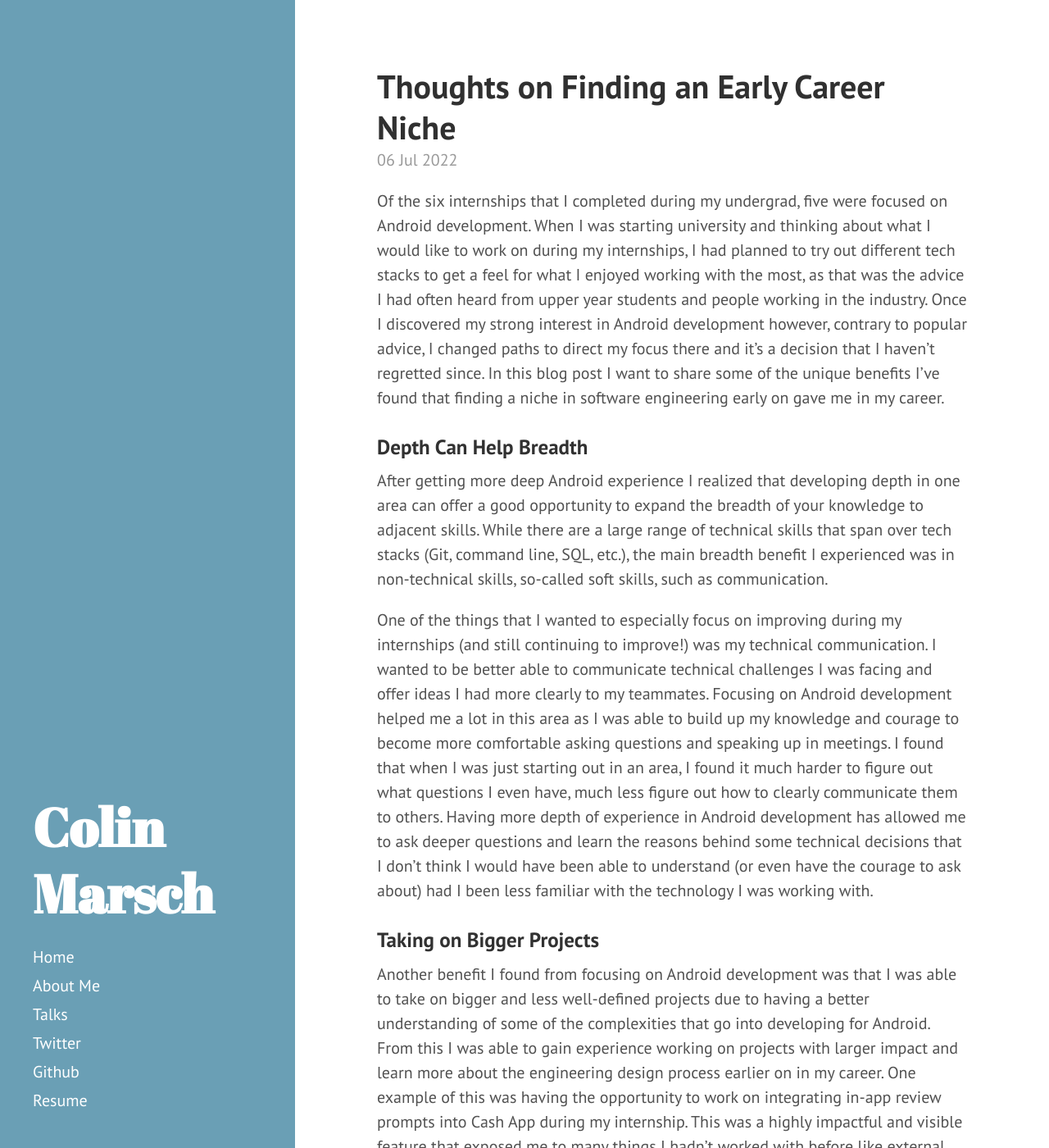
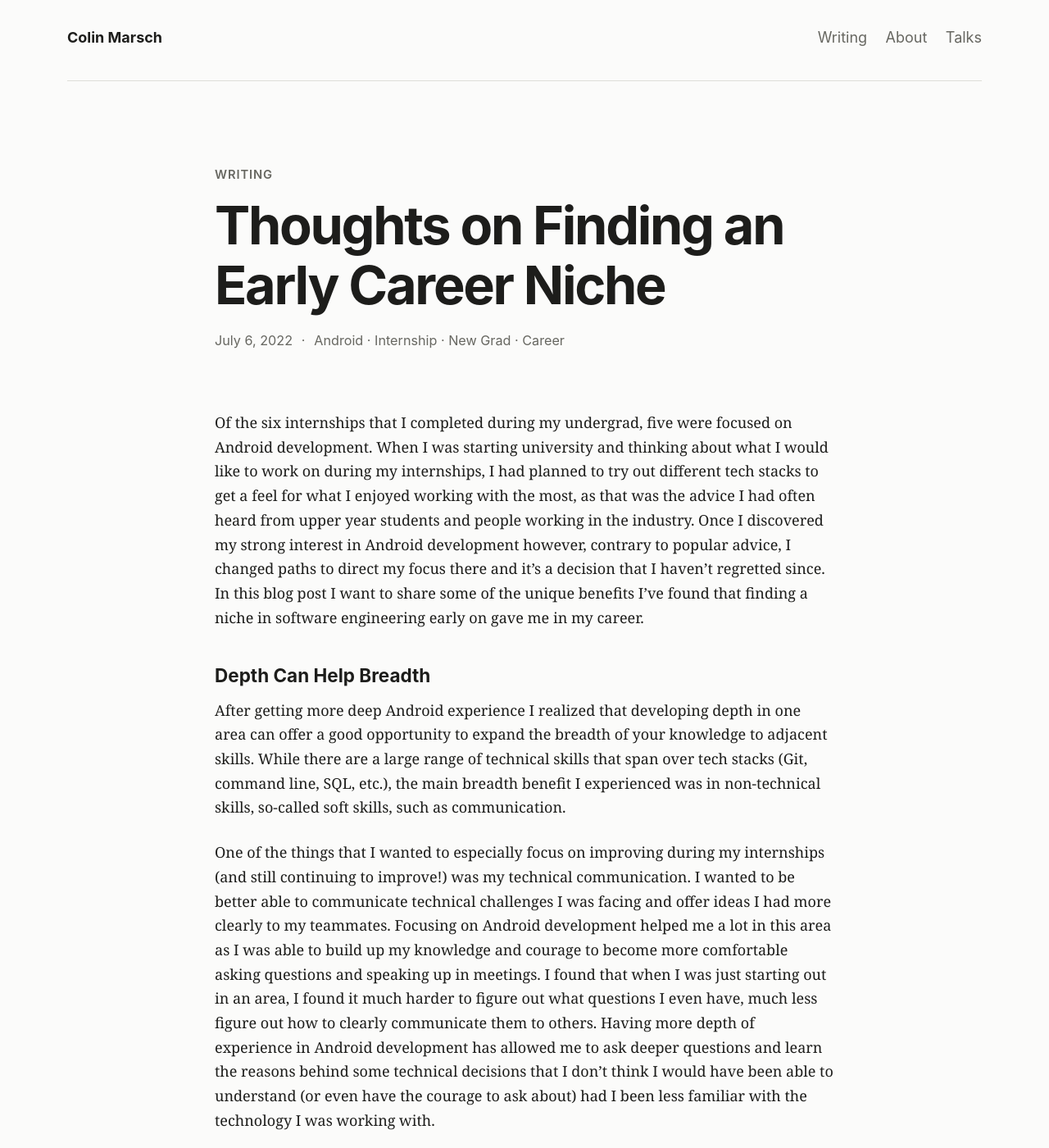
Before and after one commit to colinmarsch/colinmarsch.github.io, a Jekyll site: the page built from _posts/2022-07-06-thoughts-on-finding-a-niche.md, in a window 1280 px wide and 1400 px high. Shown: the whole window at 82% size. Built offline with Jekyll 4.4.1, drawn with Linux system fonts in a browser that asks for light colours; some of the changed text lies outside the part shown.

Commit message:
Redesign site with minimal editorial layout

```diff
--- a/_config.yml
+++ b/_config.yml
@@ -8,7 +8,7 @@ permalink:        pretty
 # Setup
 title:            Colin Marsch
 tagline:          'Android Engineer'
-description:      ''
+description:      'Android engineer writing about accessibility, software craft, and career growth.'
 url:              https://colinmarsch.ca/
 baseurl:          https://colinmarsch.ca/
 
@@ -19,3 +19,7 @@ author:
 paginate:         5
 
 plugins:          [jekyll-paginate]
+
+# Keep post authoring lightweight: the first paragraph becomes the homepage
+# summary unless a post provides an explicit `excerpt` in its front matter.
+excerpt_separator: "\n\n"
--- /dev/null
+++ b/_includes/footer.html
@@ -0,0 +1,9 @@
+<footer class="site-footer">
+  <p>&copy; {{ site.time | date: '%Y' }} Colin Marsch</p>
+  <nav aria-label="Elsewhere">
+    <a href="https://github.com/colinmarsch">GitHub</a>
+    <a href="https://androiddev.social/@colinmarsch" rel="me">Mastodon</a>
+    <a href="{{ site.url }}/resume.pdf">Resume</a>
+    <a href="{{ site.url }}/atom.xml">RSS</a>
+  </nav>
+</footer>
--- a/_includes/head.html
+++ b/_includes/head.html
@@ -1,46 +1,60 @@
 <head>
-  <link href="http://gmpg.org/xfn/11" rel="profile">
-  <link href="https://androiddev.social/@colinmarsch" rel="me">
-  <meta http-equiv="X-UA-Compatible" content="IE=edge">
-  <meta http-equiv="content-type" content="text/html; charset=utf-8">
+  <link href="http://gmpg.org/xfn/11" rel="profile" />
+  <link href="https://androiddev.social/@colinmarsch" rel="me" />
+  <meta http-equiv="X-UA-Compatible" content="IE=edge" />
+  <meta http-equiv="content-type" content="text/html; charset=utf-8" />
 
+  {% assign meta_title = page.title | default: site.title %} {% assign
+  meta_description = page.excerpt | default: site.description | strip_html |
+  strip_newlines | truncate: 160 %}
+  <meta name="description" content="{{ meta_description | escape }}" />
   <meta property="og:image" content="{{ site.url }}/public/favicon.ico" />
-  <meta property="og:title" content="{{ page.title }}" />
-  <meta property="og:type" content="website" />
-  <meta property="og:description" content="{{ page.title }}" />
-  <meta name="twitter:title" content="{{ page.title }}" />
+  <meta property="og:title" content="{{ meta_title | escape }}" />
+  <meta
+    property="og:type"
+    content="{% if page.layout == 'post' %}article{% else %}website{% endif %}"
+  />
+  <meta property="og:description" content="{{ meta_description | escape }}" />
+  <meta name="twitter:card" content="summary" />
+  <meta name="twitter:title" content="{{ meta_title | escape }}" />
+  <meta name="twitter:description" content="{{ meta_description | escape }}" />
   <meta name="twitter:image" content="{{ site.url }}/public/favicon.ico" />
 
   <!-- Enable responsiveness on mobile devices-->
-  <meta name="viewport" content="width=device-width, initial-scale=1.0, maximum-scale=1">
+  <meta name="viewport" content="width=device-width, initial-scale=1" />
 
   <title>
-    {% if page.title == "Home" %}
-      {{ site.title }} &middot; {{ site.tagline }}
-    {% else %}
-      {{ page.title }} &middot; {{ site.title }}
-    {% endif %}
+    {% if page.title == "Home" %} {{ site.title }} &middot; {{ site.tagline }}
+    {% else %} {{ page.title }} &middot; {{ site.title }} {% endif %}
   </title>
 
   <!-- CSS -->
-  <link rel="stylesheet" href="{{ site.url }}/public/css/poole.css">
-  <link rel="stylesheet" href="{{ site.url }}/public/css/syntax.css">
-  <link rel="stylesheet" href="{{ site.url }}/public/css/hyde.css">
-  <link rel="stylesheet" href="http://fonts.googleapis.com/css?family=PT+Sans:400,400italic,700|Abril+Fatface">
+  <link rel="stylesheet" href="{{ site.url }}/public/css/syntax.css" />
+  <link rel="stylesheet" href="{{ site.url }}/public/css/site.css" />
 
   <!-- Icons -->
-  <link rel="shortcut icon" href="{{ site.url }}/public/favicon.ico">
+  <link rel="shortcut icon" href="{{ site.url }}/public/favicon.ico" />
 
   <!-- RSS -->
-  <link rel="alternate" type="application/rss+xml" title="RSS" href="/atom.xml">
+  <link
+    rel="alternate"
+    type="application/rss+xml"
+    title="RSS"
+    href="/atom.xml"
+  />
 
   <!-- Google Analytics -->
-  <script async src="https://www.googletagmanager.com/gtag/js?id=G-71M1FTW2Y5"></script>
+  <script
+    async
+    src="https://www.googletagmanager.com/gtag/js?id=G-71M1FTW2Y5"
+  ></script>
   <script>
     window.dataLayer = window.dataLayer || [];
-    function gtag(){dataLayer.push(arguments);}
-    gtag('js', new Date());
+    function gtag() {
+      dataLayer.push(arguments);
+    }
+    gtag("js", new Date());
 
-    gtag('config', 'G-71M1FTW2Y5');
+    gtag("config", "G-71M1FTW2Y5");
   </script>
 </head>
--- /dev/null
+++ b/_includes/header.html
@@ -0,0 +1,11 @@
+<header class="site-header">
+  <a class="site-name" href="{{ site.url }}/" aria-label="{{ site.title }} home"
+    >{{ site.title }}</a
+  >
+
+  <nav class="site-nav" aria-label="Primary navigation">
+    <a href="{{ site.url }}/" aria-current="{% if page.title == 'Home' %}page{% else %}false{% endif %}">Writing</a>
+    <a href="{{ site.url }}/about/" aria-current="{% if page.url == '/about/' %}page{% else %}false{% endif %}">About</a>
+    <a href="{{ site.url }}/talks/" aria-current="{% if page.url == '/talks/' %}page{% else %}false{% endif %}">Talks</a>
+  </nav>
+</header>
--- a/_layouts/default.html
+++ b/_layouts/default.html
@@ -1,15 +1,13 @@
-<!DOCTYPE html>
-<html xmlns="http://www.w3.org/1999/xhtml" xml:lang="en" lang="en-us">
-
+<!doctype html>
+<html lang="en-us">
   {% include head.html %}
 
-  <body class="theme-base-0d">
-
-    {% include sidebar.html %}
-
-    <div class="content container">
-      {{ content }}
+  <body>
+    <a class="skip-link" href="#main-content">Skip to content</a>
+    <div class="site-shell">
+      {% include header.html %}
+      <main id="main-content">{{ content }}</main>
+      {% include footer.html %}
     </div>
-
   </body>
 </html>
--- a/_layouts/post.html
+++ b/_layouts/post.html
@@ -2,41 +2,39 @@
 layout: default
 ---
 
-<div class="post">
-  <h1 class="post-title">{{ page.title }}</h1>
-  <span class="post-date">{{ page.date | date_to_string }}</span>
-  {{ content }}
-</div>
+<article class="post">
+  <header class="post-header">
+    <p class="eyebrow">Writing</p>
+    <h1>{{ page.title }}</h1>
+    <div class="post-meta">
+      <time datetime="{{ page.date | date_to_xmlschema }}"
+        >{{ page.date | date: '%B %-d, %Y' }}</time
+      >
+      {% if page.tags.size > 0 %}
+      <span aria-hidden="true">·</span>
+      <span>{{ page.tags | join: ' · ' | replace: '-', ' ' }}</span>
+      {% endif %}
+    </div>
+  </header>
 
-<div class="relatedPosts">
+  <div class="post-content">{{ content }}</div>
+</article>
 
-    <h4>You May Also Enjoy</h4>
+<aside class="related-posts" aria-labelledby="related-title">
+  <h2 id="related-title">You may also enjoy</h2>
 
-    {% assign maxRelated = 3 %}
-    {% assign minCommonTags =  2 %}
-    {% assign maxRelatedCounter = 0 %}
-
-    {% for post in site.posts %}
-
-        {% assign sameTagCount = 0 %}
-
-        {% for tag in post.tags %}
-        {% if post.url != page.url %}
-            {% if page.tags contains tag %}
-            {% assign sameTagCount = sameTagCount | plus: 1 %}
-            {% endif %}
-        {% endif %}
-        {% endfor %}
-
-        {% if sameTagCount >= minCommonTags %}
-        <div>
-        <h5><a href="{{ site.url }}{{ post.url }}">{{ post.title }}</a></h5>
-        </div>
-        {% assign maxRelatedCounter = maxRelatedCounter | plus: 1 %}
-        {% if maxRelatedCounter >= maxRelated %}
-            {% break %}
-        {% endif %}
-        {% endif %}
-
-    {% endfor %}
-</div>
+  {% assign maxRelated = 3 %} {% assign minCommonTags = 2 %} {% assign
+  maxRelatedCounter = 0 %} {% for post in site.posts %} {% assign sameTagCount =
+  0 %} {% for tag in post.tags %} {% if post.url != page.url %} {% if page.tags
+  contains tag %} {% assign sameTagCount = sameTagCount | plus: 1 %} {% endif %}
+  {% endif %} {% endfor %} {% if sameTagCount >= minCommonTags %}
+  <article>
+    <time datetime="{{ post.date | date_to_xmlschema }}"
+      >{{ post.date | date: '%b %Y' }}</time
+    >
+    <h3><a href="{{ site.url }}{{ post.url }}">{{ post.title }}</a></h3>
+  </article>
+  {% assign maxRelatedCounter = maxRelatedCounter | plus: 1 %} {% if
+  maxRelatedCounter >= maxRelated %} {% break %} {% endif %} {% endif %} {%
+  endfor %}
+</aside>
--- /dev/null
+++ b/public/css/site.css
@@ -0,0 +1,486 @@
+:root {
+  color-scheme: light dark;
+  --background: #fbfbfa;
+  --surface: #f3f3f0;
+  --foreground: #1d1d1b;
+  --muted: #676761;
+  --border: #deded8;
+  --accent: #245b52;
+  --code-background: #efefeb;
+  --content-width: 42rem;
+  --site-width: 62rem;
+}
+
+@media (prefers-color-scheme: dark) {
+  :root {
+    --background: #171816;
+    --surface: #20221f;
+    --foreground: #ecece7;
+    --muted: #aaa99f;
+    --border: #373934;
+    --accent: #8bc8ba;
+    --code-background: #252724;
+  }
+}
+
+* {
+  box-sizing: border-box;
+}
+
+html {
+  font-family:
+    Inter,
+    ui-sans-serif,
+    -apple-system,
+    BlinkMacSystemFont,
+    "Segoe UI",
+    sans-serif;
+  font-size: 18px;
+  line-height: 1.65;
+  -webkit-text-size-adjust: 100%;
+  text-rendering: optimizeLegibility;
+}
+
+body {
+  margin: 0;
+  color: var(--foreground);
+  background: var(--background);
+}
+
+.skip-link {
+  position: absolute;
+  z-index: 10;
+  top: 0.75rem;
+  left: 0.75rem;
+  padding: 0.55rem 0.8rem;
+  color: var(--background);
+  background: var(--foreground);
+  transform: translateY(-200%);
+}
+
+.skip-link:focus {
+  transform: translateY(0);
+}
+
+a {
+  color: var(--accent);
+  text-decoration-thickness: 0.08em;
+  text-underline-offset: 0.18em;
+}
+
+a:hover {
+  text-decoration-thickness: 0.12em;
+}
+
+a:focus-visible {
+  outline: 3px solid var(--accent);
+  outline-offset: 4px;
+  border-radius: 2px;
+}
+
+img {
+  display: block;
+  max-width: 100%;
+  height: auto;
+  margin: 2rem auto;
+  border-radius: 0.4rem;
+}
+
+hr {
+  margin: 2.5rem 0;
+  border: 0;
+  border-top: 1px solid var(--border);
+}
+
+.site-shell {
+  width: min(100% - 3rem, var(--site-width));
+  margin-inline: auto;
+}
+
+.site-header {
+  display: flex;
+  align-items: baseline;
+  justify-content: space-between;
+  gap: 2rem;
+  min-height: 5.5rem;
+  padding-block: 1.5rem;
+  border-bottom: 1px solid var(--border);
+}
+
+.site-name {
+  color: var(--foreground);
+  font-weight: 700;
+  text-decoration: none;
+  white-space: nowrap;
+}
+
+.site-nav,
+.site-footer nav {
+  display: flex;
+  flex-wrap: wrap;
+  gap: 0.5rem 1.25rem;
+}
+
+.site-nav a,
+.site-footer a {
+  padding-block: 0.2rem;
+  color: var(--muted);
+  text-decoration: none;
+}
+
+.site-nav a:hover,
+.site-nav a[aria-current="page"],
+.site-footer a:hover {
+  color: var(--foreground);
+}
+
+.site-nav a[aria-current="page"] {
+  text-decoration: underline;
+  text-decoration-color: var(--accent);
+  text-decoration-thickness: 0.12em;
+  text-underline-offset: 0.3em;
+}
+
+main {
+  min-height: 60vh;
+}
+
+.intro {
+  max-width: 47rem;
+  padding: clamp(3.5rem, 9vw, 7rem) 0 clamp(3rem, 7vw, 5rem);
+}
+
+.intro h1 {
+  max-width: 43rem;
+  margin: 0 0 1rem;
+  font-size: clamp(2rem, 5vw, 3.6rem);
+  font-weight: 650;
+  line-height: 1.12;
+  letter-spacing: -0.035em;
+}
+
+.intro p {
+  max-width: 35rem;
+  margin: 0;
+  color: var(--muted);
+  font-size: 1.1rem;
+}
+
+.section-title,
+.eyebrow {
+  margin: 0;
+  color: var(--muted);
+  font-size: 0.82rem;
+  font-weight: 600;
+  letter-spacing: 0.06em;
+  text-transform: uppercase;
+}
+
+.post-summary {
+  display: grid;
+  grid-template-columns: 8rem minmax(0, 1fr);
+  gap: 2rem;
+  padding: 2rem 0;
+  border-top: 1px solid var(--border);
+}
+
+.post-summary time,
+.related-posts time {
+  color: var(--muted);
+  font-size: 0.9rem;
+  white-space: nowrap;
+}
+
+.post-summary h3,
+.related-posts h3 {
+  margin: -0.2rem 0 0.5rem;
+  font-size: 1.3rem;
+  line-height: 1.35;
+}
+
+.post-summary h3 a,
+.related-posts h3 a {
+  color: var(--foreground);
+  text-decoration: none;
+}
+
+.post-summary h3 a:hover,
+.related-posts h3 a:hover {
+  color: var(--accent);
+}
+
+.post-excerpt {
+  color: var(--muted);
+}
+
+.post-excerpt p {
+  margin: 0;
+}
+
+.tag-list {
+  display: flex;
+  flex-wrap: wrap;
+  gap: 0.4rem 0.9rem;
+  margin: 0.9rem 0 0;
+  padding: 0;
+  color: var(--muted);
+  font-size: 0.82rem;
+  list-style: none;
+  text-transform: capitalize;
+}
+
+.tag-list li:not(:last-child)::after {
+  content: "·";
+  margin-left: 0.9rem;
+}
+
+.pagination {
+  display: flex;
+  justify-content: space-between;
+  gap: 1rem;
+  padding-top: 2rem;
+  border-top: 1px solid var(--border);
+}
+
+.pagination-item {
+  font-weight: 600;
+}
+
+.post,
+.page {
+  width: min(100%, var(--content-width));
+  margin-inline: auto;
+  padding: clamp(3.5rem, 8vw, 6rem) 0;
+}
+
+.post-header,
+.page-header {
+  margin-bottom: clamp(2.5rem, 6vw, 4rem);
+}
+
+.post-header h1,
+.page-header h1 {
+  margin: 0.75rem 0 1rem;
+  font-size: clamp(2.1rem, 6vw, 3.6rem);
+  line-height: 1.12;
+  letter-spacing: -0.035em;
+}
+
+.post-meta {
+  display: flex;
+  flex-wrap: wrap;
+  gap: 0.35rem 0.6rem;
+  color: var(--muted);
+  font-size: 0.9rem;
+  text-transform: capitalize;
+}
+
+.post-content,
+.page-content {
+  font-family: ui-serif, Georgia, Cambria, "Times New Roman", serif;
+}
+
+.post-content > :first-child,
+.page-content > :first-child {
+  margin-top: 0;
+}
+
+.post-content p,
+.page-content p {
+  margin: 0 0 1.4rem;
+}
+
+.post-content h2,
+.page-content h2 {
+  margin: 3rem 0 1rem;
+  font-family:
+    Inter,
+    ui-sans-serif,
+    -apple-system,
+    BlinkMacSystemFont,
+    "Segoe UI",
+    sans-serif;
+  font-size: 1.6rem;
+  line-height: 1.25;
+  letter-spacing: -0.015em;
+}
+
+.post-content h3,
+.page-content h3 {
+  margin: 2.25rem 0 0.75rem;
+  font-family:
+    Inter,
+    ui-sans-serif,
+    -apple-system,
+    BlinkMacSystemFont,
+    "Segoe UI",
+    sans-serif;
+  font-size: 1.25rem;
+  line-height: 1.3;
+}
+
+blockquote {
+  margin: 2rem 0;
+  padding-left: 1.25rem;
+  color: var(--muted);
+  border-left: 3px solid var(--accent);
+}
+
+pre {
+  max-width: 100%;
+  overflow-x: auto;
+  margin: 2rem 0;
+  padding: 1.1rem;
+  background: var(--code-background);
+  border-radius: 0.4rem;
+  font-size: 0.82rem;
+  line-height: 1.55;
+  -webkit-overflow-scrolling: touch;
+}
+
+code {
+  font-family: ui-monospace, SFMono-Regular, Menlo, Consolas, monospace;
+  overflow-wrap: anywhere;
+}
+
+:not(pre) > code {
+  padding: 0.12rem 0.3rem;
+  background: var(--code-background);
+  border-radius: 0.25rem;
+  font-size: 0.88em;
+}
+
+table {
+  display: block;
+  max-width: 100%;
+  overflow-x: auto;
+  border-collapse: collapse;
+  -webkit-overflow-scrolling: touch;
+}
+
+th,
+td {
+  padding: 0.6rem 0.8rem;
+  border-bottom: 1px solid var(--border);
+  text-align: left;
+}
+
+.related-posts {
+  width: min(100%, var(--content-width));
+  margin: 0 auto 2rem;
+  padding-top: 2rem;
+  border-top: 1px solid var(--border);
+}
+
+.related-posts > h2 {
+  margin: 0 0 1.5rem;
+  font-size: 1.1rem;
+}
+
+.related-posts article {
+  display: grid;
+  grid-template-columns: 6rem 1fr;
+  gap: 1rem;
+  padding: 0.7rem 0;
+}
+
+.related-posts h3 {
+  margin: 0;
+  font-size: 1rem;
+}
+
+.site-footer {
+  display: flex;
+  justify-content: space-between;
+  gap: 1.5rem;
+  margin-top: 4rem;
+  padding: 2rem 0 3rem;
+  color: var(--muted);
+  border-top: 1px solid var(--border);
+  font-size: 0.85rem;
+}
+
+.site-footer p {
+  margin: 0;
+}
+
+@media (max-width: 42rem) {
+  html {
+    font-size: 17px;
+  }
+
+  .site-shell {
+    width: min(100% - 2rem, var(--site-width));
+  }
+
+  .site-header {
+    align-items: flex-start;
+    flex-direction: column;
+    gap: 0.7rem;
+    min-height: 0;
+    padding-block: 1.15rem;
+  }
+
+  .site-nav {
+    width: 100%;
+    justify-content: space-between;
+    gap: 0.5rem;
+  }
+
+  .intro {
+    padding: 3.5rem 0 3rem;
+  }
+
+  .post-summary {
+    grid-template-columns: 1fr;
+    gap: 0.45rem;
+    padding: 1.6rem 0;
+  }
+
+  .post-summary h3 {
+    margin-top: 0;
+  }
+
+  .site-footer {
+    align-items: flex-start;
+    flex-direction: column;
+  }
+}
+
+@media (max-width: 23rem) {
+  .site-nav {
+    justify-content: flex-start;
+  }
+
+  .related-posts article {
+    grid-template-columns: 1fr;
+    gap: 0.1rem;
+  }
+}
+
+@media (prefers-reduced-motion: reduce) {
+  *,
+  *::before,
+  *::after {
+    scroll-behavior: auto !important;
+  }
+}
+
+@media print {
+  .site-header,
+  .site-footer,
+  .related-posts {
+    display: none;
+  }
+
+  .site-shell,
+  .post,
+  .page {
+    width: 100%;
+  }
+
+  body {
+    color: #000;
+    background: #fff;
+  }
+}
```
Also changed, not shown: _layouts/page.html (+6 -4 lines), _templates/post.md (added, +9 -0 lines), index.html (+45 -23 lines), README.md (added), 1 other file.
